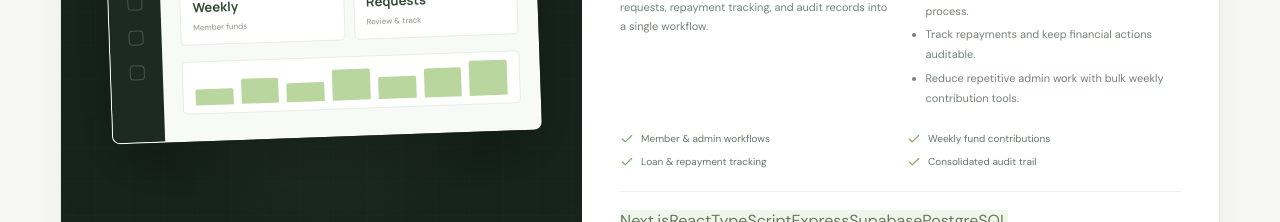
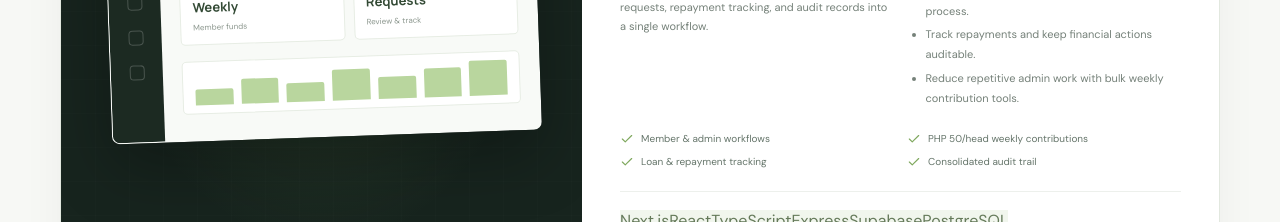
Before and after one commit to dsaldariega/my-portfolio, a Next.js app: page /my-portfolio/ in a window 1280 px wide. Shown: the part 4560-4782 px from the top of the page. Built offline with nearby package versions, Linux system fonts and the light colour scheme.

Commit message:
content: clarify weekly sinking fund contribution rate

```diff
--- a/src/app/page.tsx
+++ b/src/app/page.tsx
@@ -355,7 +355,7 @@ export default function Home() {
               </div>
               <div className="project-highlights">
                 <span><Check size={14} /> Member & admin workflows</span>
-                <span><Check size={14} /> Weekly fund contributions</span>
+                <span><Check size={14} /> PHP 50/head weekly contributions</span>
                 <span><Check size={14} /> Loan & repayment tracking</span>
                 <span><Check size={14} /> Consolidated audit trail</span>
               </div>
```
